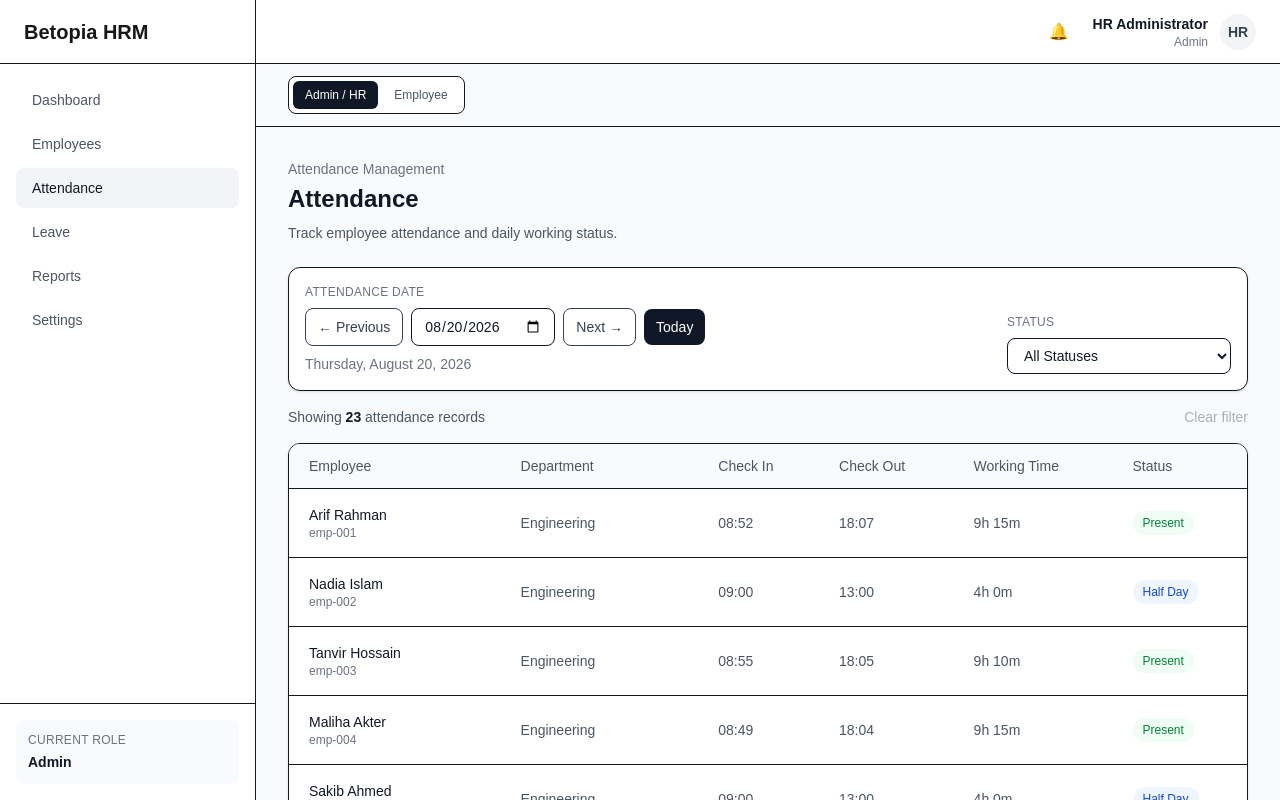
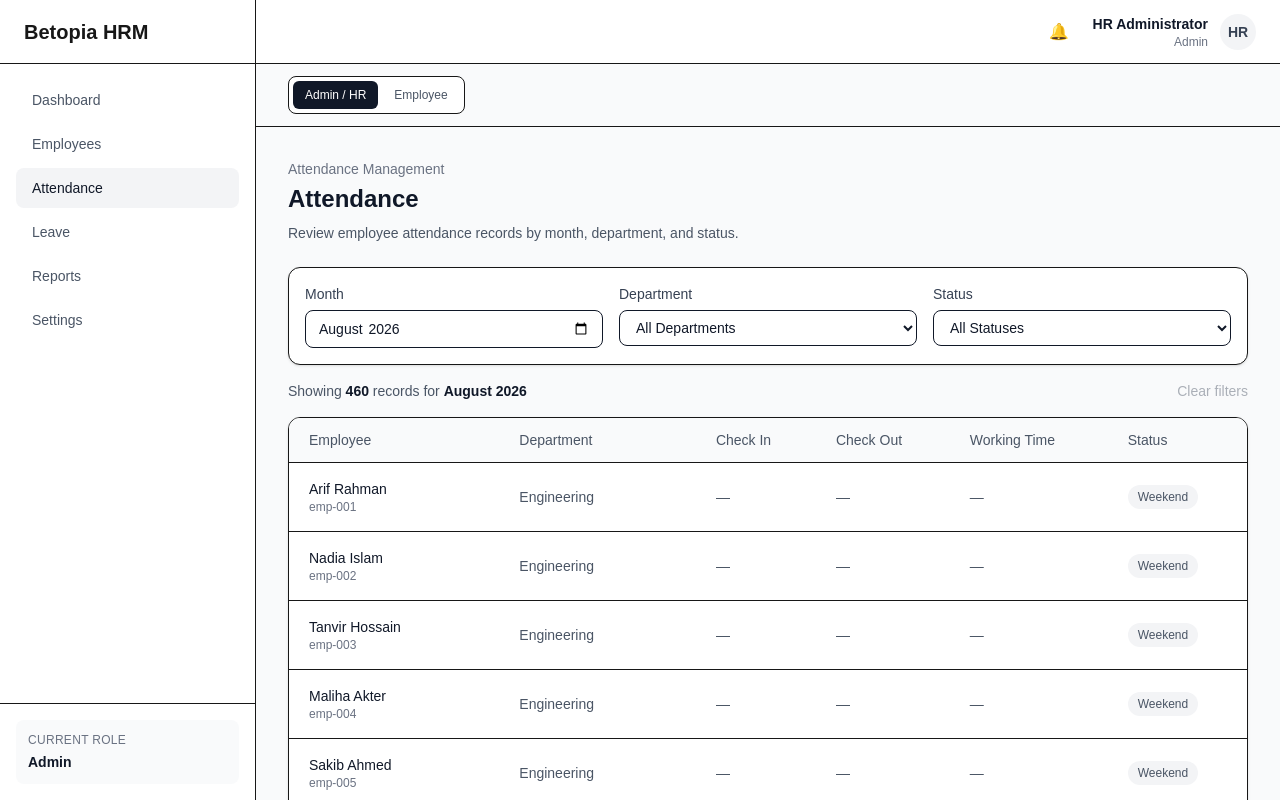
Before and after one commit to siamhossain/betopia-hrm, a Next.js app: page /attendance in a window 1280 px wide. Shown: the top 800 px of the page. Built offline with nearby package versions, Linux system fonts and the light colour scheme.

Commit message:
Implement monthly attendance view

```diff
--- a/src/app/(dashboard)/attendance/page.tsx
+++ b/src/app/(dashboard)/attendance/page.tsx
@@ -3,12 +3,13 @@
 import { useMemo, useState } from "react";
 
 import { AttendanceTable } from "@/components/attendance/AttendanceTable";
+import { departments } from "@/data/departments";
 import {
-  getAttendanceByDate,
+  getAttendanceList,
   type AttendanceListItem,
 } from "@/services/attendanceService";
 
-const ATTENDANCE_DATE = "2026-08-20";
+const DEFAULT_MONTH = "2026-08";
 
 const statusOptions: {
   value: AttendanceListItem["status"] | "all";
@@ -22,67 +23,49 @@ const statusOptions: {
   { value: "leave", label: "Leave" },
 ];
 
-const formatDate = (date: string) => {
-  const parsedDate = new Date(`${date}T00:00:00`);
+const getMonthDateRange = (month: string) => {
+  const [year, monthNumber] = month.split("-").map(Number);
 
-  return parsedDate.toLocaleDateString("en-US", {
-    weekday: "long",
-    year: "numeric",
-    month: "long",
-    day: "numeric",
-  });
+  const startDate = `${year}-${String(monthNumber).padStart(2, "0")}-01`;
+
+  const lastDay = new Date(year, monthNumber, 0).getDate();
+
+  const endDate = `${year}-${String(monthNumber).padStart(2, "0")}-${String(
+    lastDay,
+  ).padStart(2, "0")}`;
+
+  return { startDate, endDate };
 };
 
-const changeDate = (date: string, days: number) => {
-  const [year, month, day] = date.split("-").map(Number);
+const formatMonth = (month: string) => {
+  const [year, monthNumber] = month.split("-").map(Number);
 
-  const currentDate = new Date(year, month - 1, day);
-
-  currentDate.setDate(currentDate.getDate() + days);
-
-  const nextYear = currentDate.getFullYear();
-  const nextMonth = String(currentDate.getMonth() + 1).padStart(2, "0");
-  const nextDay = String(currentDate.getDate()).padStart(2, "0");
-
-  return `${nextYear}-${nextMonth}-${nextDay}`;
+  return new Intl.DateTimeFormat("en-US", {
+    month: "long",
+    year: "numeric",
+  }).format(new Date(year, monthNumber - 1, 1));
 };
 
 export default function AttendancePage() {
-  const [selectedDate, setSelectedDate] = useState(ATTENDANCE_DATE);
+  const [selectedMonth, setSelectedMonth] = useState(DEFAULT_MONTH);
   const [selectedStatus, setSelectedStatus] = useState<
     AttendanceListItem["status"] | "all"
   >("all");
+  const [selectedDepartment, setSelectedDepartment] = useState("");
 
-  const attendanceRecords = useMemo(
-    () => getAttendanceByDate(selectedDate),
-    [selectedDate],
-  );
+  const attendanceRecords = useMemo(() => {
+    const { startDate, endDate } = getMonthDateRange(selectedMonth);
 
-  const filteredRecords = useMemo(() => {
-    if (selectedStatus === "all") {
-      return attendanceRecords;
-    }
-
-    return attendanceRecords.filter(
-      (record) => record.status === selectedStatus,
-    );
-  }, [attendanceRecords, selectedStatus]);
-
-  const handlePreviousDay = () => {
-    setSelectedDate((currentDate) => changeDate(currentDate, -1));
-  };
-
-  const handleNextDay = () => {
-    setSelectedDate((currentDate) => changeDate(currentDate, 1));
-  };
-
-  const handleToday = () => {
-    setSelectedDate(ATTENDANCE_DATE);
-  };
+    return getAttendanceList({
+      startDate,
+      endDate,
+      departmentId: selectedDepartment || undefined,
+      status: selectedStatus === "all" ? undefined : selectedStatus,
+    });
+  }, [selectedMonth, selectedStatus, selectedDepartment]);
 
   return (
     <section>
-      {/* Page Header */}
       <div>
         <p className="text-sm font-medium text-gray-500">
           Attendance Management
@@ -91,66 +74,57 @@ export default function AttendancePage() {
         <h1 className="mt-1 text-2xl font-bold text-gray-900">Attendance</h1>
 
         <p className="mt-2 text-sm text-gray-600">
-          Track employee attendance and daily working status.
+          Review employee attendance records by month, department, and status.
         </p>
       </div>
 
-      {/* Filters & Date Navigation */}
       <div className="mt-6 rounded-xl border bg-white p-4 shadow-sm">
-        <div className="flex flex-col gap-4 lg:flex-row lg:items-end lg:justify-between">
-          {/* Date Navigation */}
+        <div className="grid gap-4 md:grid-cols-3">
           <div>
             <label
-              htmlFor="attendance-date"
-              className="block text-xs font-medium uppercase tracking-wide text-gray-500"
+              htmlFor="attendance-month"
+              className="mb-1.5 block text-sm font-medium text-gray-700"
             >
-              Attendance Date
+              Month
             </label>
 
-            <div className="mt-2 flex flex-wrap items-center gap-2">
-              <button
-                type="button"
-                onClick={handlePreviousDay}
-                className="rounded-lg border px-3 py-2 text-sm font-medium text-gray-700 transition hover:bg-gray-50"
-              >
-                ← Previous
-              </button>
-
-              <input
-                id="attendance-date"
-                type="date"
-                value={selectedDate}
-                onChange={(event) => setSelectedDate(event.target.value)}
-                className="rounded-lg border px-3 py-2 text-sm text-gray-900 outline-none focus:border-gray-400"
-              />
-
-              <button
-                type="button"
-                onClick={handleNextDay}
-                className="rounded-lg border px-3 py-2 text-sm font-medium text-gray-700 transition hover:bg-gray-50"
-              >
-                Next →
-              </button>
-
-              <button
-                type="button"
-                onClick={handleToday}
-                className="rounded-lg bg-gray-900 px-3 py-2 text-sm font-medium text-white transition hover:bg-gray-800"
-              >
-                Today
-              </button>
-            </div>
-
-            <p className="mt-2 text-sm text-gray-500">
-              {formatDate(selectedDate)}
-            </p>
+            <input
+              id="attendance-month"
+              type="month"
+              value={selectedMonth}
+              onChange={(event) => setSelectedMonth(event.target.value)}
+              className="w-full rounded-lg border px-3 py-2 text-sm text-gray-900 outline-none focus:border-gray-400"
+            />
           </div>
 
-          {/* Status Filter */}
-          <div className="w-full lg:w-56">
+          <div>
+            <label
+              htmlFor="attendance-department"
+              className="mb-1.5 block text-sm font-medium text-gray-700"
+            >
+              Department
+            </label>
+
+            <select
+              id="attendance-department"
+              value={selectedDepartment}
+              onChange={(event) => setSelectedDepartment(event.target.value)}
+              className="w-full rounded-lg border px-3 py-2 text-sm text-gray-900 outline-none focus:border-gray-400"
+            >
+              <option value="">All Departments</option>
+
+              {departments.map((department) => (
+                <option key={department.id} value={department.id}>
+                  {department.name}
+                </option>
+              ))}
+            </select>
+          </div>
+
+          <div>
             <label
               htmlFor="attendance-status"
-              className="block text-xs font-medium uppercase tracking-wide text-gray-500"
+              className="mb-1.5 block text-sm font-medium text-gray-700"
             >
               Status
             </label>
@@ -163,7 +137,7 @@ export default function AttendancePage() {
                   event.target.value as AttendanceListItem["status"] | "all",
                 )
               }
-              className="mt-2 w-full rounded-lg border px-3 py-2 text-sm text-gray-900 outline-none focus:border-gray-400"
+              className="w-full rounded-lg border px-3 py-2 text-sm text-gray-900 outline-none focus:border-gray-400"
             >
               {statusOptions.map((option) => (
                 <option key={option.value} value={option.value}>
@@ -175,30 +149,34 @@ export default function AttendancePage() {
         </div>
       </div>
 
-      {/* Result Summary */}
-      <div className="mt-4 flex items-center justify-between">
+      <div className="mt-4 flex flex-col gap-2 sm:flex-row sm:items-center sm:justify-between">
         <p className="text-sm text-gray-600">
           Showing{" "}
           <span className="font-semibold text-gray-900">
-            {filteredRecords.length}
+            {attendanceRecords.length}
           </span>{" "}
-          attendance records
+          records for{" "}
+          <span className="font-semibold text-gray-900">
+            {formatMonth(selectedMonth)}
+          </span>
         </p>
 
         <button
           type="button"
-          onClick={() => setSelectedStatus("all")}
-          disabled={selectedStatus === "all"}
-          className="text-sm font-medium text-gray-700 underline underline-offset-2 hover:text-gray-900 disabled:cursor-not-allowed disabled:no-underline disabled:opacity-40"
+          onClick={() => {
+            setSelectedStatus("all");
+            setSelectedDepartment("");
+          }}
+          disabled={selectedStatus === "all" && !selectedDepartment}
+          className="text-left text-sm font-medium text-gray-700 underline underline-offset-2 hover:text-gray-900 disabled:cursor-not-allowed disabled:no-underline disabled:opacity-40 sm:text-right"
         >
-          Clear filter
+          Clear filters
         </button>
       </div>
 
-      {/* Attendance Table */}
       <div className="mt-4">
-        {filteredRecords.length > 0 ? (
-          <AttendanceTable records={filteredRecords} />
+        {attendanceRecords.length > 0 ? (
+          <AttendanceTable records={attendanceRecords} />
         ) : (
           <div className="rounded-xl border bg-white px-6 py-12 text-center shadow-sm">
             <p className="font-medium text-gray-900">
@@ -206,7 +184,7 @@ export default function AttendancePage() {
             </p>
 
             <p className="mt-1 text-sm text-gray-500">
-              Try selecting another date or changing the status filter.
+              Try selecting another month or changing the filters.
             </p>
           </div>
         )}
```
